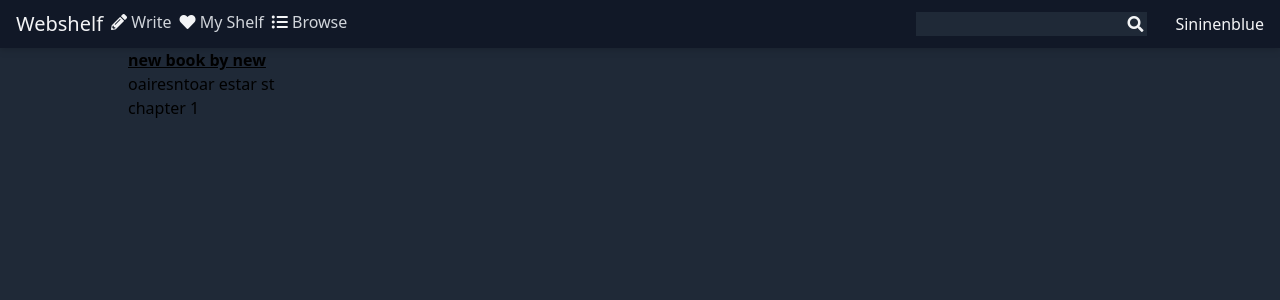
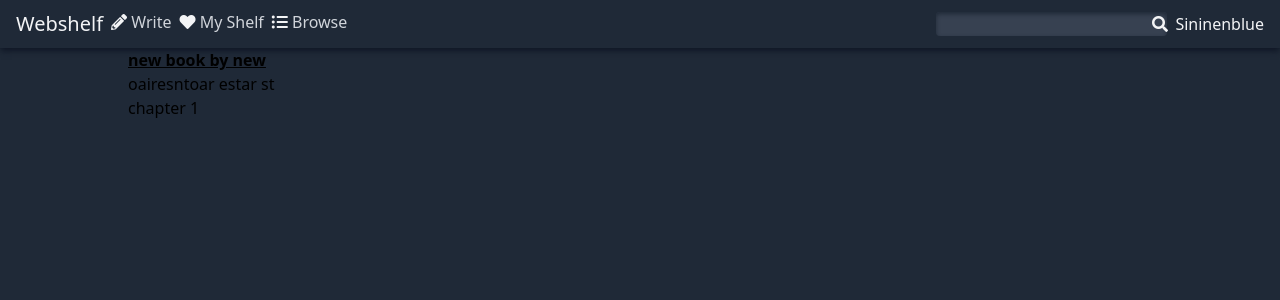
Before and after one commit to sininen-blue/webshelf, a Django app: page /book/1/ in a window 1280 px wide. Shown: the top 300 px of the page. Run offline with Django 5.2, Linux system fonts and the light colour scheme; data comes from the database, SQL or seed files in the repository; some libraries are stand-ins or nearby versions.

Commit message:
looks: magic numbery search and nav colors

```diff
--- a/webshelf/static/css/output.css
+++ b/webshelf/static/css/output.css
@@ -548,12 +548,32 @@ video {
   position: static;
 }
 
+.absolute {
+  position: absolute;
+}
+
 .relative {
   position: relative;
 }
 
 .right-6 {
   right: 1.5rem;
+}
+
+.left-4 {
+  left: 1rem;
+}
+
+.right-12 {
+  right: 3rem;
+}
+
+.right-24 {
+  right: 6rem;
+}
+
+.right-28 {
+  right: 7rem;
 }
 
 .m-4 {
@@ -833,6 +853,16 @@ video {
   --tw-shadow: var(--tw-shadow-colored);
 }
 
+.shadow-gray-700 {
+  --tw-shadow-color: #374151;
+  --tw-shadow: var(--tw-shadow-colored);
+}
+
+.shadow-gray-600 {
+  --tw-shadow-color: #4b5563;
+  --tw-shadow: var(--tw-shadow-colored);
+}
+
 .ring-1 {
   --tw-ring-offset-shadow: var(--tw-ring-inset) 0 0 0 var(--tw-ring-offset-width) var(--tw-ring-offset-color);
   --tw-ring-shadow: var(--tw-ring-inset) 0 0 0 calc(1px + var(--tw-ring-offset-width)) var(--tw-ring-color);
@@ -877,8 +907,20 @@ video {
 }
 
 @media (min-width: 768px) {
+  .md\:block {
+    display: block;
+  }
+
+  .md\:inline-block {
+    display: inline-block;
+  }
+
   .md\:inline {
     display: inline;
+  }
+
+  .md\:flex {
+    display: flex;
   }
 
   .md\:hidden {
--- a/webshelf/templates/base.html
+++ b/webshelf/templates/base.html
@@ -15,7 +15,7 @@
 
     <nav
       id="main-nav"
-      class="flex h-12 items-center bg-gray-900 px-4 text-gray-100 drop-shadow-md"
+      class="flex h-12 items-center bg-gray-800 px-4 text-gray-100 shadow-md shadow-gray-900"
     >
       <div class="flex gap-2">
         <a href="{% url 'shelf:index' %}" class="text-xl">Webshelf</a>
@@ -38,16 +38,14 @@
       </div>
 
       <div class="ml-auto flex gap-2">
-        <form>
-          <label class="opacity-0" for="search">search</label>
+        <form class="flex">
           <input
-            class="hidden bg-gray-800 sm:hidden md:inline"
+            class="hidden bg-gray-700 sm:hidden md:inline rounded shadow-inner shadow-gray-800"
             type="search"
             id="search"
-          />
-
+          >
           <button
-            class="relative right-6 hidden sm:hidden md:inline"
+            class="absolute right-28 hidden md:inline"
             type="submit"
           >
             <i class="fas fa-search"></i>
@@ -55,7 +53,7 @@
           <button
             hx-get="{% url 'shelf:search_partial' %}"
             hx-target="#main-nav"
-            class="relative right-6 inline sm:inline md:hidden"
+            class="inline sm:inline md:hidden"
             type="submit"
           >
             <i class="fas fa-search"></i>
```
